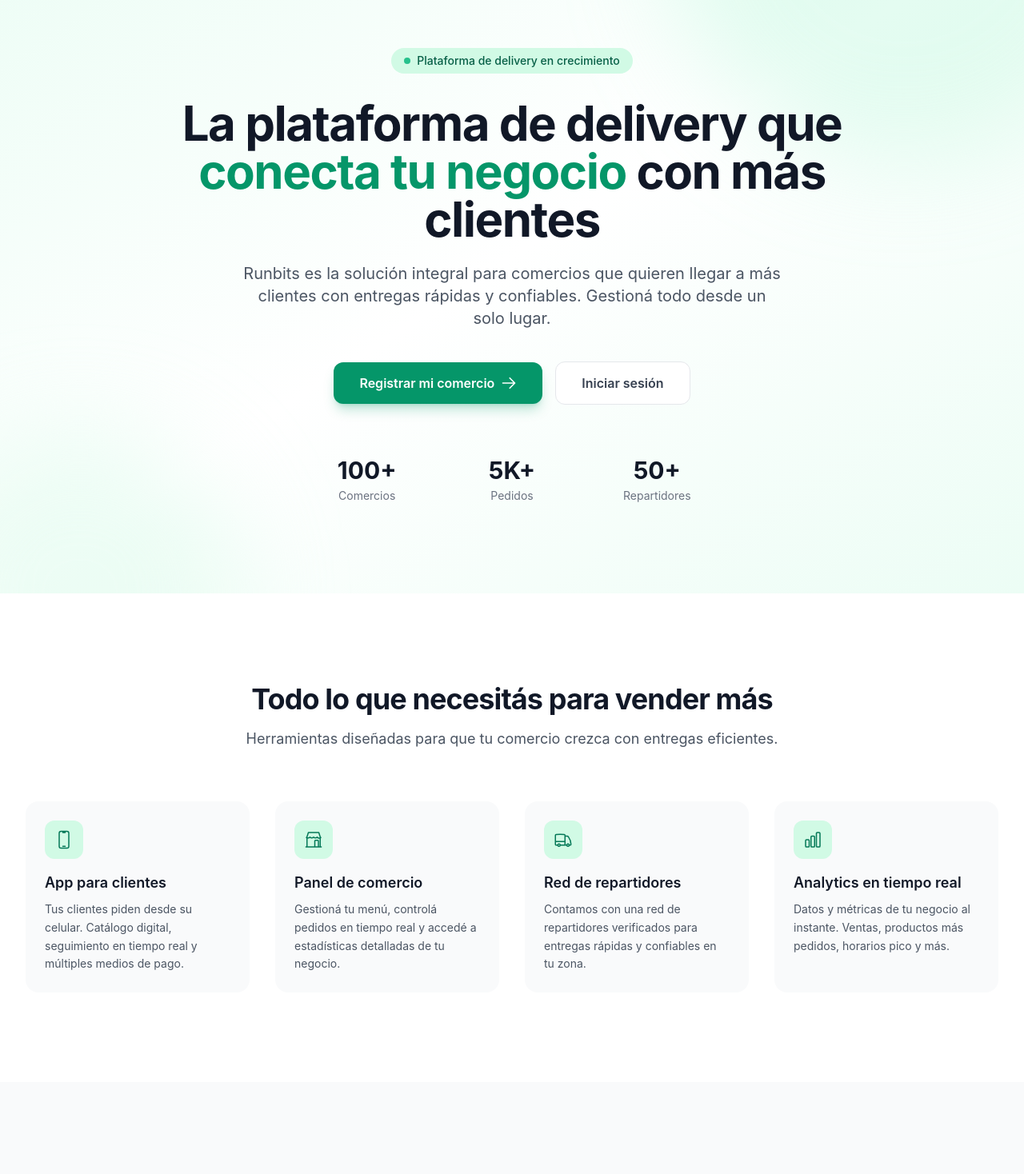
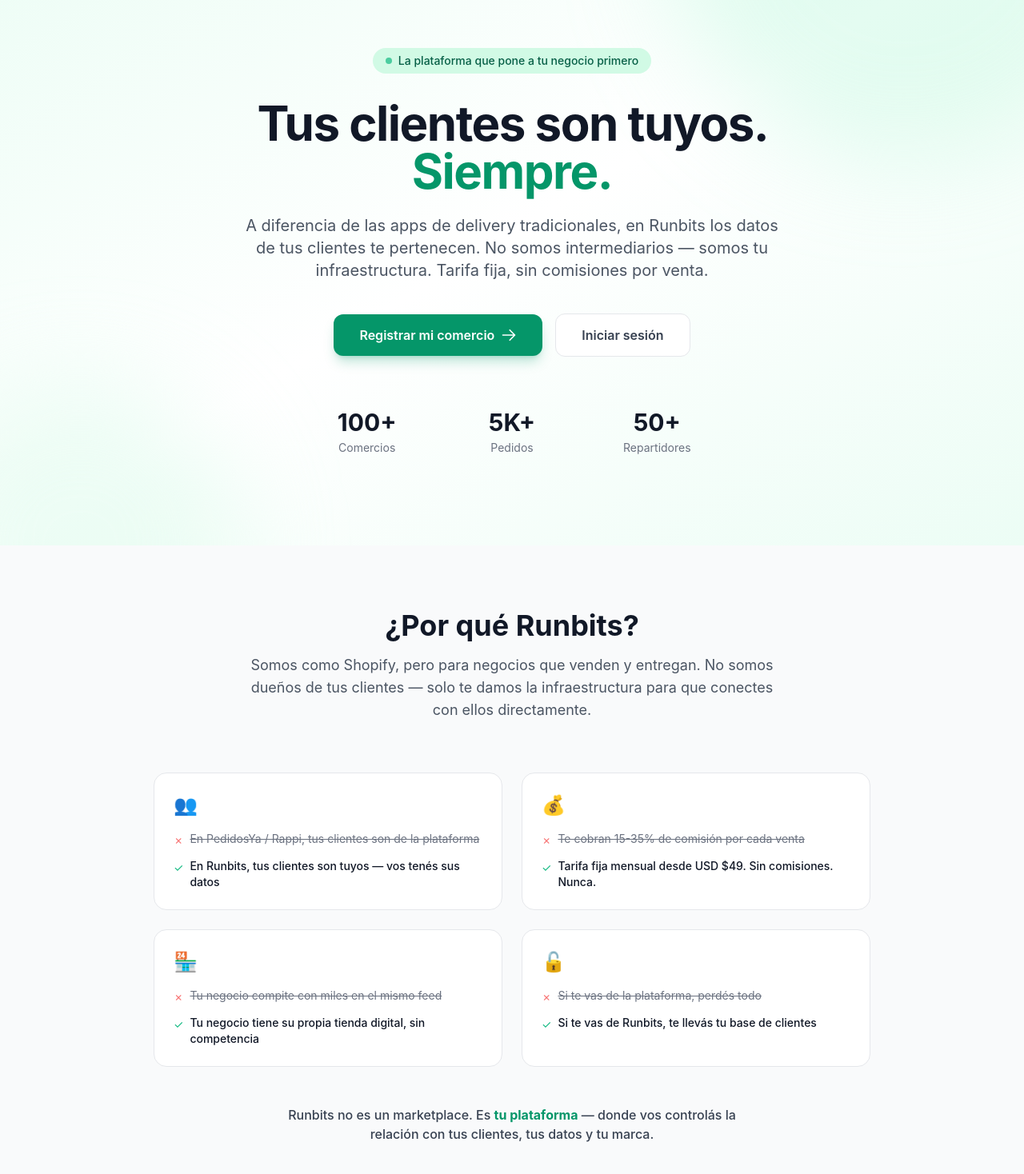
Before and after one commit to runbits-dev/web, a Next.js app: page / in a window 1280 px wide. Shown: the part 100-1568 px from the top of the page at 80% size. Built offline with nearby package versions, Linux system fonts and the light colour scheme.

Commit message:
feat: landing core philosophy — 'tus clientes son tuyos'
- Updated hero: 'Tus clientes son tuyos. Siempre.'
- Added WhyRunbits section with 4 comparisons vs PedidosYa/Rappi
- Positioned between Hero and Features
- Core message: Runbits = Shopify model, not marketplace

```diff
--- a/src/app/page.tsx
+++ b/src/app/page.tsx
@@ -53,17 +53,17 @@
       <div className="relative max-w-7xl mx-auto px-4 sm:px-6 lg:px-8 text-center">
         <div className="inline-flex items-center gap-2 bg-brand-100 text-brand-800 text-sm font-medium px-4 py-1.5 rounded-full mb-8">
           <span className="w-2 h-2 bg-brand-500 rounded-full animate-pulse" />
-          Plataforma de delivery en crecimiento
+          La plataforma que pone a tu negocio primero
         </div>
 
         <h1 className="text-4xl sm:text-5xl lg:text-6xl font-bold text-gray-900 tracking-tight max-w-4xl mx-auto leading-tight">
-          La plataforma de delivery que{' '}
-          <span className="text-brand-600">conecta tu negocio</span> con más clientes
+          Tus clientes son tuyos.{' '}
+          <span className="text-brand-600">Siempre.</span>
         </h1>
 
         <p className="mt-6 text-lg sm:text-xl text-gray-600 max-w-2xl mx-auto leading-relaxed">
-          Runbits es la solución integral para comercios que quieren llegar a más clientes
-          con entregas rápidas y confiables. Gestioná todo desde un solo lugar.
+          A diferencia de las apps de delivery tradicionales, en Runbits los datos de tus clientes
+          te pertenecen. No somos intermediarios — somos tu infraestructura. Tarifa fija, sin comisiones por venta.
         </p>
 
         <div className="mt-10 flex flex-col sm:flex-row items-center justify-center gap-4">
@@ -98,6 +98,70 @@
             <div className="text-2xl sm:text-3xl font-bold text-gray-900">50+</div>
             <div className="text-sm text-gray-500 mt-1">Repartidores</div>
           </div>
+        </div>
+      </div>
+    </section>
+  )
+}
+
+function WhyRunbits() {
+  const comparisons = [
+    {
+      them: 'En PedidosYa / Rappi, tus clientes son de la plataforma',
+      us: 'En Runbits, tus clientes son tuyos — vos tenés sus datos',
+      icon: '👥',
+    },
+    {
+      them: 'Te cobran 15-35% de comisión por cada venta',
+      us: 'Tarifa fija mensual desde USD $49. Sin comisiones. Nunca.',
+      icon: '💰',
+    },
+    {
+      them: 'Tu negocio compite con miles en el mismo feed',
+      us: 'Tu negocio tiene su propia tienda digital, sin competencia',
+      icon: '🏪',
+    },
+    {
+      them: 'Si te vas de la plataforma, perdés todo',
+      us: 'Si te vas de Runbits, te llevás tu base de clientes',
+      icon: '🔓',
+    },
+  ]
+
+  return (
+    <section className="py-20 bg-gray-50" id="why-runbits">
+      <div className="max-w-7xl mx-auto px-4 sm:px-6 lg:px-8">
+        <div className="text-center mb-16">
+          <h2 className="text-3xl sm:text-4xl font-bold text-gray-900">
+            ¿Por qué Runbits?
+          </h2>
+          <p className="mt-4 text-lg text-gray-600 max-w-2xl mx-auto">
+            Somos como Shopify, pero para negocios que venden y entregan. No somos dueños de tus clientes — solo te damos la infraestructura para que conectes con ellos directamente.
+          </p>
+        </div>
+
+        <div className="grid grid-cols-1 md:grid-cols-2 gap-6 max-w-4xl mx-auto">
+          {comparisons.map((c, i) => (
+            <div key={i} className="bg-white rounded-2xl border border-gray-200 p-6 hover:shadow-lg transition-shadow">
+              <span className="text-2xl">{c.icon}</span>
+              <div className="mt-4 space-y-3">
+                <div className="flex items-start gap-2">
+                  <span className="text-red-400 mt-0.5 text-sm">✗</span>
+                  <p className="text-sm text-gray-500 line-through">{c.them}</p>
+                </div>
+                <div className="flex items-start gap-2">
+                  <span className="text-emerald-500 mt-0.5 text-sm">✓</span>
+                  <p className="text-sm font-medium text-gray-900">{c.us}</p>
+                </div>
+              </div>
+            </div>
+          ))}
+        </div>
+
+        <div className="mt-12 text-center">
+          <p className="text-base text-gray-700 font-medium max-w-xl mx-auto">
+            Runbits no es un marketplace. Es <span className="text-brand-600 font-bold">tu plataforma</span> — donde vos controlás la relación con tus clientes, tus datos y tu marca.
+          </p>
         </div>
       </div>
     </section>
@@ -613,6 +677,7 @@
     <main>
       <Navbar />
       <Hero />
+      <WhyRunbits />
       <Features />
       <HowItWorks />
       <Pricing />
```
